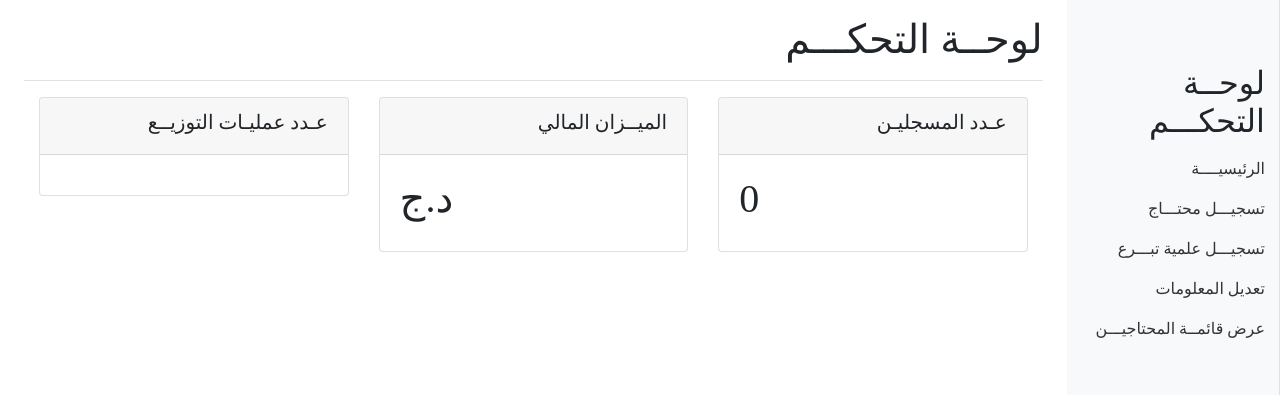
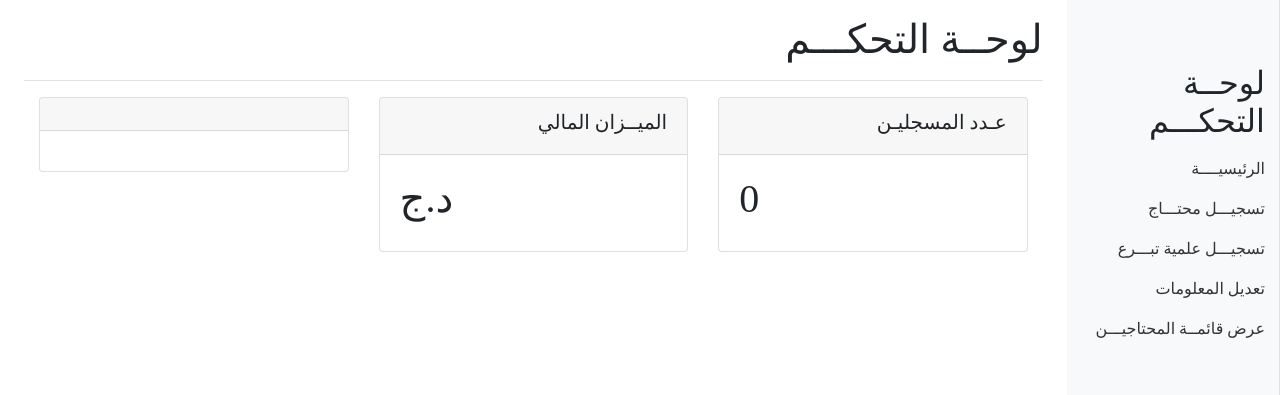
Before and after one commit to Oualidinx/Zakati, a Flask app: template app_racine/templates/mosque.html in a window 1280 px wide. Shown: the part 56-451 px from the top of the page. Run offline with Flask 2, Linux system fonts and the light colour scheme; the template is opened without the code that fills it, so the values that code supplies are empty; parts of the project's set-up code (start-up, migrations or seed data) failed here and were passed over; some libraries are stand-ins or nearby versions; some web fonts are replaced.

Commit message:
stats panel

```diff
--- a/app_racine/templates/mosque.html
+++ b/app_racine/templates/mosque.html
@@ -105,7 +105,7 @@
 					<div class="card">
 						<div class="card-header">
 							<h5 class="h5">
-								عـدد عمليـات التوزيــع
+
 							</h5>
 						</div>
 						<div class="card-body">
```
Also changed, not shown: app_racine/templates/login.html (indentation only).
